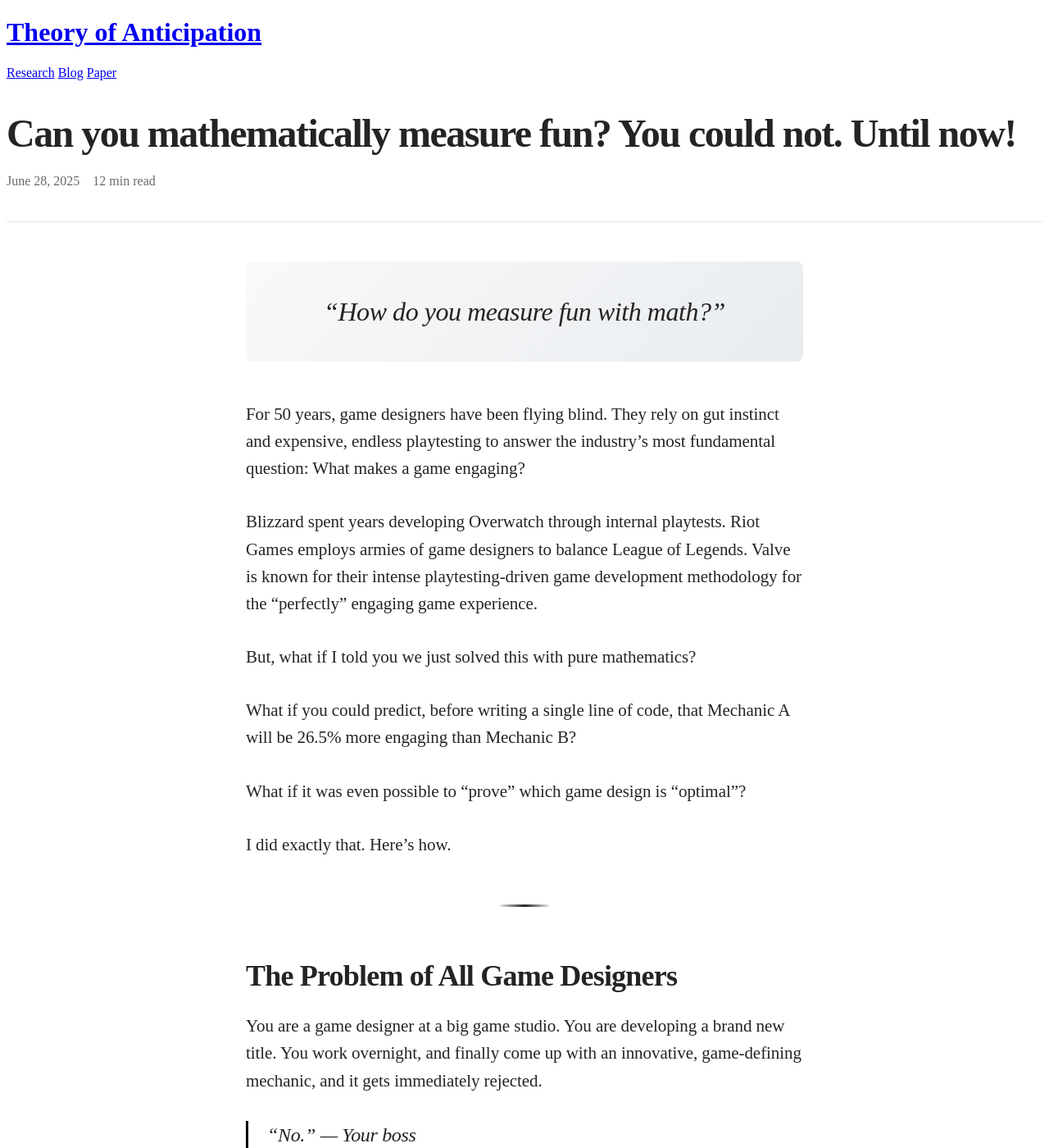
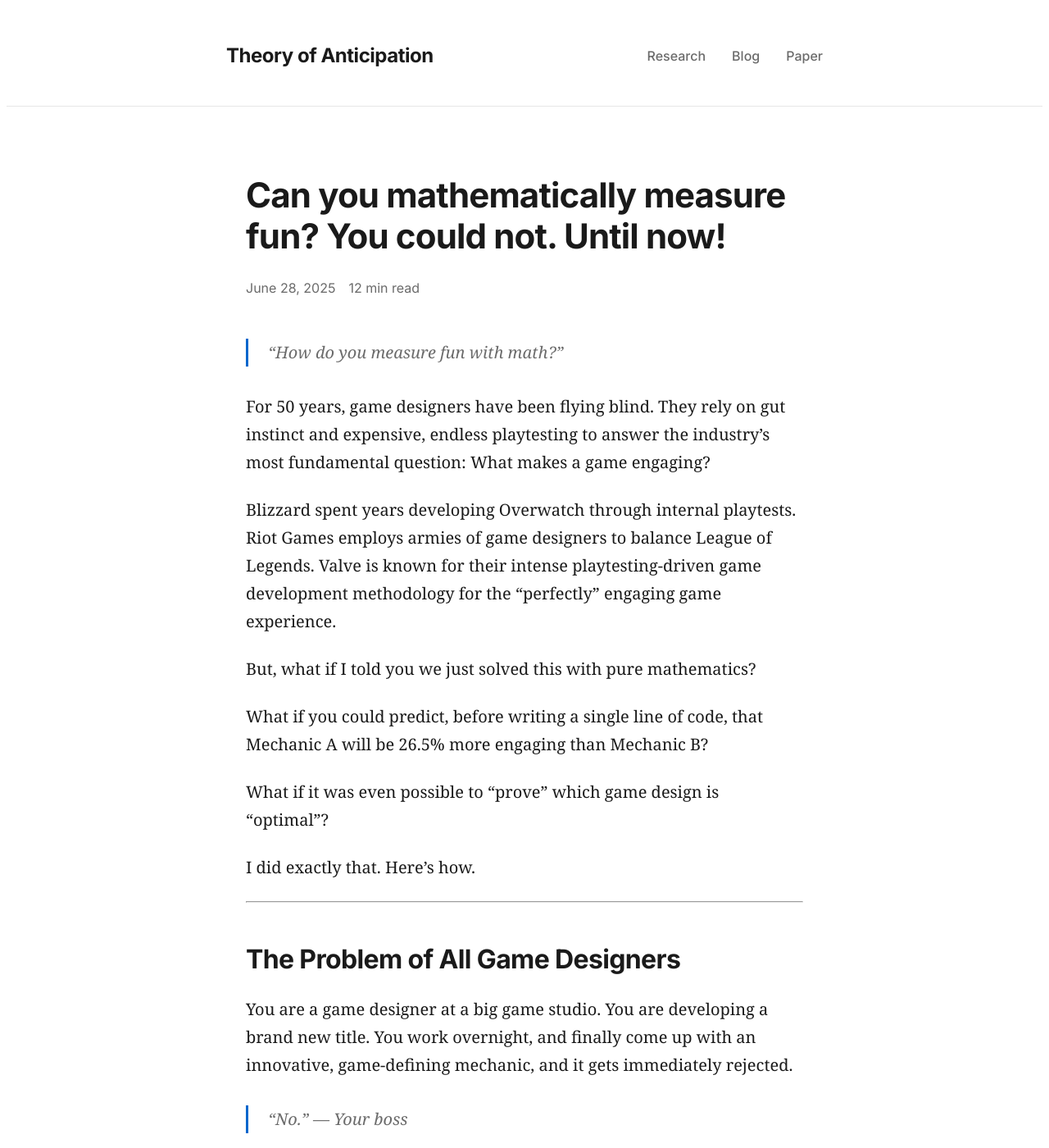
Before and after one commit to akalouis/akalouis.github.io, a Jekyll site: the page built from _posts/2025-06-28-can-you-mathematically-measure-fun-you-could-not-until-now.md, in a window 1280 px wide and 1400 px high. Shown: the whole window at 82% size. Built offline with Jekyll 4.4.1, drawn with Linux system fonts in a browser that asks for light colours; some web fonts are replaced.

Commit message:
Update main.css

```diff
--- a/assets/css/main.css
+++ b/assets/css/main.css
@@ -1,333 +1,327 @@
-/* Enhanced Medium-style CSS - Add to your main.css */
+@ -1,326 +1,333 @@
+/* Reset and base styles */
+* {
+    margin: 0;
+    padding: 0;
+    box-sizing: border-box;
+}
 
-/* Post content styling */
-.post-content {
-    font-size: 21px;
-    line-height: 1.58;
-    letter-spacing: -0.003em;
-    color: #242424;
+:root {
+    --color-primary: #1a1a1a;
+    --color-secondary: #6b6b6b;
+    --color-accent: #0066cc;
+    --color-border: #e6e6e6;
+    --color-background: #ffffff;
+    --color-surface: #f8f9fa;
+    --font-primary: 'Charter', Georgia, serif;
+    --font-secondary: 'Inter', -apple-system, BlinkMacSystemFont, sans-serif;
+    --shadow-light: 0 2px 4px rgba(0,0,0,0.1);
+    --shadow-medium: 0 4px 12px rgba(0,0,0,0.15);
+}
+
+body {
+    font-family: var(--font-primary);
+    font-size: 20px;
+    line-height: 1.7;
+    color: var(--color-primary);
+    background: var(--color-background);
+    -webkit-font-smoothing: antialiased;
+}
+
+.container {
+    max-width: 728px;
+    margin: 0 auto;
+    padding: 0 24px;
+}
+
+/* Header */
+.site-header {
+    background: var(--color-background);
+    border-bottom: 1px solid var(--color-border);
+    padding: 24px 0;
+    position: sticky;
+    top: 0;
+    z-index: 100;
+}
+
+.header-content {
+    display: flex;
+    justify-content: space-between;
+    align-items: center;
+}
+
+.site-title {
+    font-family: var(--font-secondary);
+    font-size: 24px;
+    font-weight: 700;
+    letter-spacing: -0.02em;
+}
+
+.site-title a {
+    color: var(--color-primary);
+    text-decoration: none;
+}
+
+.site-nav {
+    display: flex;
+    gap: 32px;
+}
+
+.site-nav a {
+    font-family: var(--font-secondary);
+    font-size: 16px;
+    font-weight: 500;
+    color: var(--color-secondary);
+    text-decoration: none;
+    transition: color 0.2s ease;
+}
+
+.site-nav a:hover {
+    color: var(--color-primary);
+}
+
+/* Main content */
+.site-main {
+    min-height: calc(100vh - 200px);
+    padding: 48px 0;
+}
+
+/* Blog page */
+.blog-header {
+    text-align: center;
+    margin-bottom: 64px;
+}
+
+.page-title {
+    font-family: var(--font-secondary);
+    font-size: 48px;
+    font-weight: 700;
+    letter-spacing: -0.02em;
+    margin-bottom: 16px;
+}
+
+.page-subtitle {
+    font-size: 20px;
+    color: var(--color-secondary);
+    font-weight: 400;
+}
+
+.posts-grid {
+    display: grid;
+    gap: 32px;
+}
+
+/* Post cards */
+.post-card {
+    background: var(--color-background);
+    border-radius: 12px;
+    border: 1px solid var(--color-border);
+    transition: all 0.2s ease;
+    overflow: hidden;
+}
+
+.post-card:hover {
+    transform: translateY(-2px);
+    box-shadow: var(--shadow-medium);
+    border-color: var(--color-accent);
+}
+
+.post-card-content {
+    padding: 32px;
+}
+
+.post-card-title {
+    font-family: var(--font-secondary);
+    font-size: 28px;
+    font-weight: 700;
+    line-height: 1.3;
+    margin-bottom: 16px;
+    letter-spacing: -0.02em;
+}
+
+.post-card-title a {
+    color: var(--color-primary);
+    text-decoration: none;
+}
+
+.post-card-excerpt {
+    font-size: 18px;
+    line-height: 1.6;
+    color: var(--color-secondary);
+    margin-bottom: 20px;
+}
+
+.post-card-meta {
+    display: flex;
+    gap: 16px;
+    font-family: var(--font-secondary);
+    font-size: 14px;
+    color: var(--color-secondary);
+}
+
+/* Single post */
+.post-single {
     max-width: 680px;
     margin: 0 auto;
 }
 
-/* Typography hierarchy */
-.post-content h1 {
-    font-family: var(--font-secondary);
-    font-size: 48px;
-    font-weight: 700;
-    line-height: 1.04;
-    letter-spacing: -0.032em;
-    margin: 56px 0 32px 0;
-    color: #242424;
+.post-header {
+    margin-bottom: 48px;
+    text-align: left;
 }
 
-.post-content h2 {
+.post-title {
     font-family: var(--font-secondary);
-    font-size: 36px;
+    font-size: 42px;
     font-weight: 700;
-    line-height: 1.15;
-    letter-spacing: -0.022em;
-    margin: 48px 0 24px 0;
-    color: #242424;
+    line-height: 1.2;
+    letter-spacing: -0.02em;
+    margin-bottom: 24px;
 }
 
-.post-content h3 {
+.post-meta {
+    display: flex;
+    gap: 16px;
     font-family: var(--font-secondary);
-    font-size: 28px;
-    font-weight: 700;
-    line-height: 1.22;
-    letter-spacing: -0.012em;
-    margin: 40px 0 20px 0;
-    color: #242424;
+    font-size: 16px;
+    color: var(--color-secondary);
 }
 
-/* Paragraph styling */
-.post-content p {
-    margin: 0 0 32px 0;
-    font-weight: 400;
-    color: #242424;
+.post-content {
+    font-size: 20px;
+    line-height: 1.7;
 }
 
-/* Quote styling - Medium style */
-.post-content blockquote {
-    border-left: 3px solid #000;
-    padding-left: 23px;
-    margin: 32px 0;
-    font-style: italic;
-    font-size: 24px;
-    line-height: 1.48;
-    letter-spacing: -0.014em;
-    color: #6B6B6B;
-    font-weight: 400;
+.post-content h1, .post-content h2, .post-content h3 {
+    font-family: var(--font-secondary);
+    font-weight: 700;
+    line-height: 1.3;
+    margin: 48px 0 24px 0;
+    letter-spacing: -0.02em;
 }
 
-.post-content blockquote p {
-    margin: 0;
+.post-content h1 { font-size: 36px; }
+.post-content h2 { font-size: 32px; }
+.post-content h3 { font-size: 24px; }
+
+.post-content p {
+    margin-bottom: 24px;
 }
 
-/* Bold text styling */
-.post-content strong, .post-content b {
-    font-weight: 700;
-    color: #242424;
-}
-
-/* Emphasis styling */
-.post-content em, .post-content i {
-    font-style: italic;
-    color: #242424;
-}
-
-/* Link styling - Medium green */
 .post-content a {
-    color: #1a8917;
+    color: var(--color-accent);
     text-decoration: underline;
-    text-decoration-thickness: 1px;
     text-underline-offset: 2px;
-    transition: all 0.2s ease;
 }
 
 .post-content a:hover {
-    color: #156b12;
     text-decoration-thickness: 2px;
 }
 
-/* Code styling */
+.post-content blockquote {
+    border-left: 3px solid var(--color-accent);
+    padding-left: 24px;
+    margin: 32px 0;
+    font-style: italic;
+    color: var(--color-secondary);
+}
+
 .post-content code {
-    background: #f3f3f3;
-    color: #242424;
-    padding: 3px 6px;
-    border-radius: 3px;
-    font-family: 'SF Mono', Monaco, 'Cascadia Code', 'Roboto Mono', Consolas, 'Courier New', monospace;
-    font-size: 18px;
-    font-weight: 400;
+    background: var(--color-surface);
+    padding: 4px 8px;
+    border-radius: 4px;
+    font-family: 'Monaco', 'Consolas', monospace;
+    font-size: 16px;
 }
 
 .post-content pre {
-    background: #f8f8f8;
-    border: 1px solid #e8e8e8;
-    border-radius: 4px;
-    padding: 20px;
+    background: var(--color-surface);
+    padding: 24px;
+    border-radius: 8px;
+    overflow-x: auto;
     margin: 32px 0;
-    overflow-x: auto;
-    font-family: 'SF Mono', Monaco, 'Cascadia Code', 'Roboto Mono', Consolas, 'Courier New', monospace;
-    font-size: 16px;
-    line-height: 1.4;
 }
 
 .post-content pre code {
     background: none;
     padding: 0;
-    font-size: 16px;
 }
 
-/* List styling */
 .post-content ul, .post-content ol {
-    margin: 32px 0;
-    padding-left: 30px;
+    margin: 24px 0;
+    padding-left: 32px;
 }
 
 .post-content li {
-    margin: 12px 0;
-    font-size: 21px;
-    line-height: 1.58;
-    color: #242424;
-}
-
-.post-content li::marker {
-    color: #6B6B6B;
-}
-
-/* Horizontal rule */
-.post-content hr {
-    border: none;
-    height: 1px;
-    background: #e6e6e6;
-    margin: 48px 0;
-}
-
-/* Enhanced button styling for demo links */
-.post-content a[href*="github.io"]:not([href*="blog"]) {
-    display: inline-block;
-    background: #1a8917;
-    color: white !important;
-    padding: 12px 24px;
-    border-radius: 50px;
-    text-decoration: none !important;
-    font-family: var(--font-secondary);
-    font-weight: 500;
-    font-size: 16px;
-    margin: 8px 8px 8px 0;
-    transition: all 0.2s ease;
-    border: 2px solid #1a8917;
-}
-
-.post-content a[href*="github.io"]:not([href*="blog"]):hover {
-    background: #156b12;
-    border-color: #156b12;
-    transform: translateY(-1px);
-    box-shadow: 0 4px 12px rgba(26, 137, 23, 0.3);
-}
-
-/* Special styling for emoji links */
-.post-content a[href*="github.io"]:not([href*="blog"])::before {
-    content: "🎮 ";
-    margin-right: 4px;
-}
-
-/* Figure and image styling */
-.post-content figure {
-    margin: 40px 0;
-    text-align: center;
-}
-
-.post-content img {
-    max-width: 100%;
-    height: auto;
-    border-radius: 4px;
-    box-shadow: 0 4px 12px rgba(0,0,0,0.1);
-}
-
-.post-content figcaption {
-    font-size: 16px;
-    color: #6B6B6B;
-    text-align: center;
-    margin-top: 12px;
-    font-style: italic;
-}
-
-/* Better spacing for sections */
-.post-content > * + h2 {
-    margin-top: 64px;
-}
-
-.post-content > * + h3 {
-    margin-top: 48px;
-}
-
-/* Reading progress and professional touches */
-.post-header {
-    margin-bottom: 48px;
-    padding-bottom: 32px;
-    border-bottom: 1px solid #e6e6e6;
-}
-
-.post-title {
-    font-family: var(--font-secondary);
-    font-size: 48px;
-    font-weight: 700;
-    line-height: 1.04;
-    letter-spacing: -0.032em;
-    margin-bottom: 24px;
-    color: #242424;
-}
-
-.post-meta {
-    display: flex;
-    align-items: center;
-    gap: 16px;
-    font-family: var(--font-secondary);
-    font-size: 16px;
-    color: #6B6B6B;
     margin-bottom: 8px;
 }
 
-.post-description {
-    font-size: 24px;
-    line-height: 1.48;
-    color: #6B6B6B;
-    font-weight: 400;
-    margin: 0;
+/* Tags */
+.post-footer {
+    margin-top: 64px;
+    padding-top: 32px;
+    border-top: 1px solid var(--color-border);
 }
 
-/* Tags styling */
 .post-tags {
-    margin-top: 48px;
-    padding-top: 32px;
-    border-top: 1px solid #e6e6e6;
+    display: flex;
+    flex-wrap: wrap;
+    gap: 8px;
 }
 
 .tag {
-    display: inline-block;
-    background: #f2f2f2;
-    color: #6B6B6B;
+    background: var(--color-surface);
+    color: var(--color-secondary);
     padding: 6px 12px;
     border-radius: 16px;
     font-family: var(--font-secondary);
     font-size: 14px;
     font-weight: 500;
-    margin: 4px 8px 4px 0;
-    text-decoration: none;
-    transition: all 0.2s ease;
 }
 
-.tag:hover {
-    background: #e8e8e8;
-    color: #242424;
-    text-decoration: none;
+/* Footer */
+.site-footer {
+    background: var(--color-surface);
+    border-top: 1px solid var(--color-border);
+    padding: 32px 0;
+    text-align: center;
 }
 
-/* Special quote styling for the opening quote */
-.post-content > blockquote:first-of-type {
-    font-size: 32px;
-    line-height: 1.32;
-    text-align: center;
-    border: none;
-    padding: 40px 0;
-    margin: 32px 0 48px 0;
-    background: linear-gradient(135deg, #f8f9fa 0%, #e9ecef 100%);
-    border-radius: 8px;
-    font-weight: 400;
-    color: #242424;
+.site-footer p {
+    font-family: var(--font-secondary);
+    font-size: 14px;
+    color: var(--color-secondary);
 }
 
-/* Section dividers */
-.post-content hr {
-    border: none;
-    height: 3px;
-    background: linear-gradient(90deg, #e6e6e6 0%, #242424 50%, #e6e6e6 100%);
-    margin: 56px auto;
-    border-radius: 2px;
-    width: 60px;
+/* Responsive */
+@media (max-width: 768px) {
+    .container {
+        padding: 0 20px;
 }
 
-/* Mathematical formula styling */
-.post-content pre:has(code:contains("μ(s)")),
-.post-content code:contains("A(s)") {
-    background: #f8f9ff;
-    border: 1px solid #e0e7ff;
-    font-family: 'Times New Roman', serif;
-    font-size: 18px;
+    .header-content {
+        flex-direction: column;
+        gap: 16px;
     text-align: center;
-    padding: 20px;
-    margin: 32px 0;
 }
 
-/* Responsive design */
-@media (max-width: 768px) {
-    .post-content {
-        font-size: 18px;
-        padding: 0 20px;
+    .site-nav {
+        gap: 24px;
+    }
+
+    .page-title {
+        font-size: 36px;
     }
 
     .post-title {
-        font-size: 36px;
+        font-size: 32px;
     }
 
-    .post-content h2 {
-        font-size: 28px;
+    .post-card-content {
+        padding: 24px;
     }
 
-    .post-content h3 {
+    .post-card-title {
         font-size: 24px;
     }
-
-    .post-content blockquote {
-        font-size: 20px;
-        padding-left: 16px;
-    }
-
-    .post-content > blockquote:first-of-type {
-        font-size: 24px;
-        padding: 24px 20px;
-    }
 }
```
